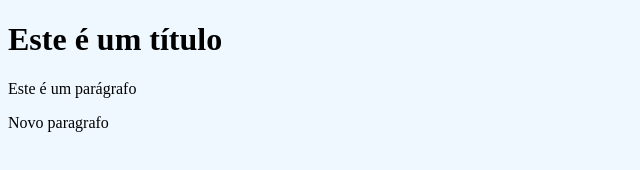
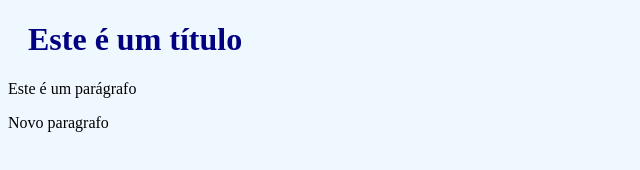
Before and after one commit to j-b-silva/manutencao-dev-ops, a website: page meuprojeto/index.html in a window 1280 px wide. Shown: the whole page, without its empty margins (0-640 px from the left). Drawn offline with Linux system fonts and the light colour scheme.

Commit message:
Estilizando a página index.js

```diff
--- a/meuprojeto/bluestyle.css
+++ b/meuprojeto/bluestyle.css
@@ -1,3 +1,8 @@
 body {
     background-color: aliceblue;
 }
+
+h1 {
+	color: navy;
+	margin-left: 20px;
+}
```
